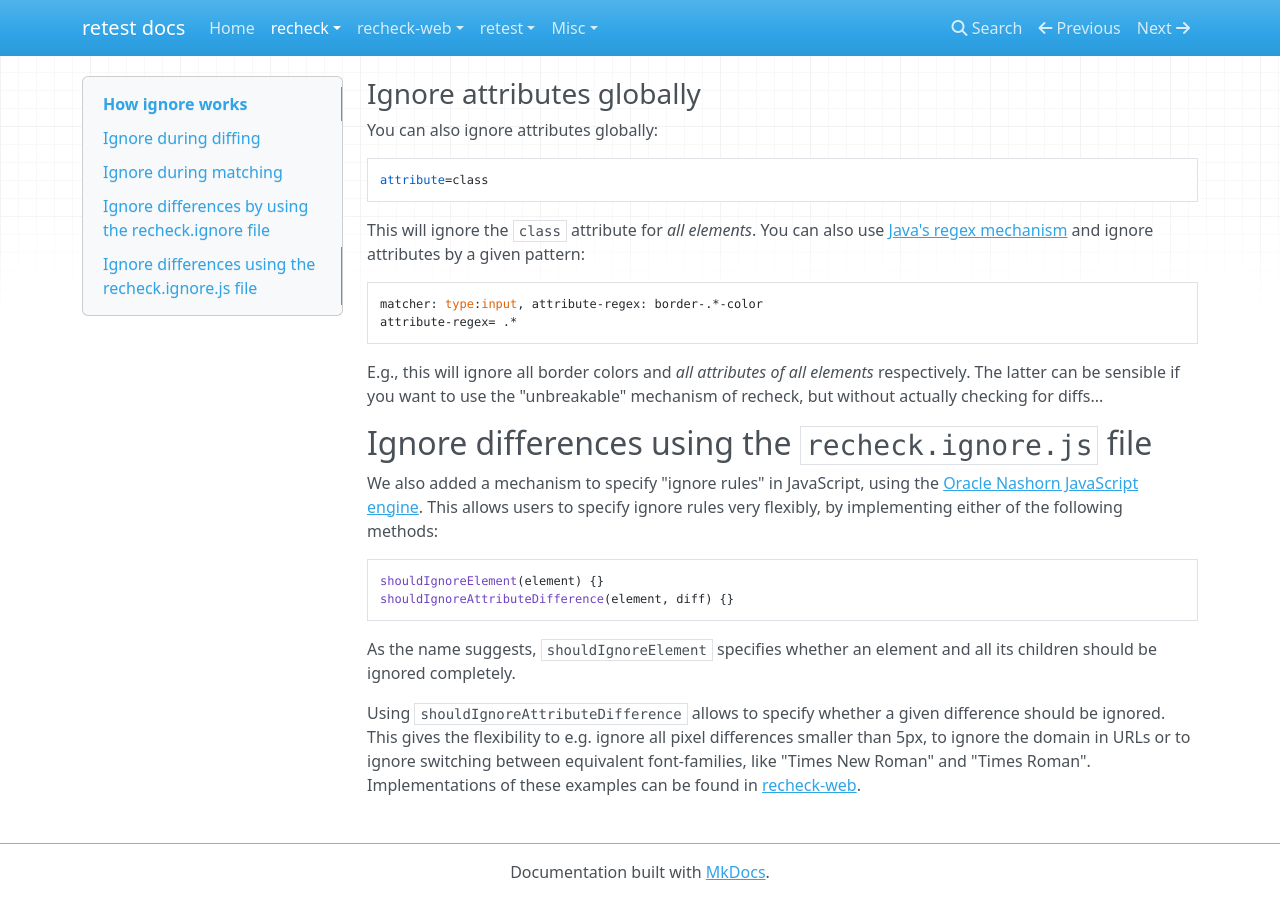
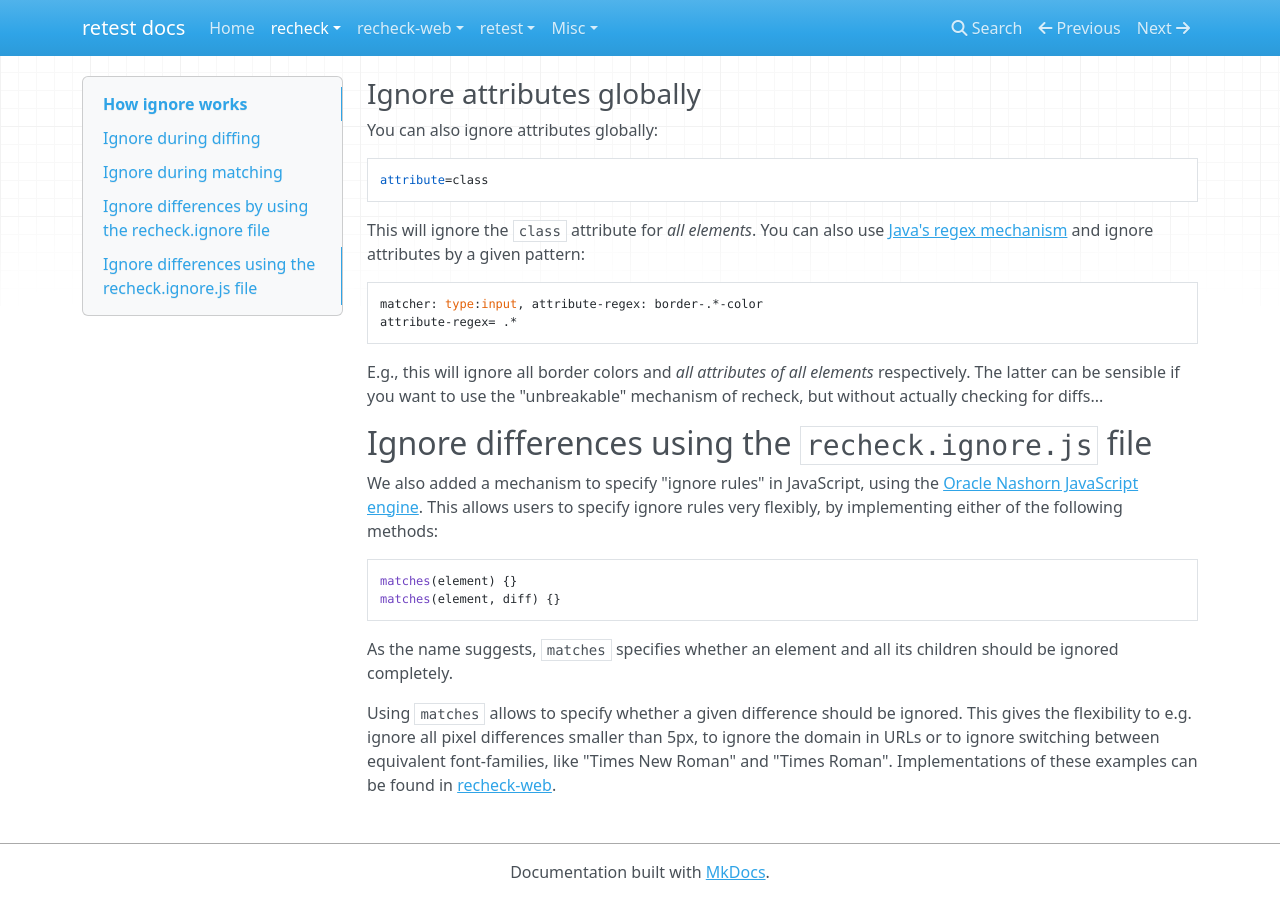
Before and after one commit to retest/docs, an MkDocs documentation site: the page built from docs/recheck/how-ignore-works-in-recheck.md, in a window 1280 px wide and 900 px high, scrolled down 1782 px. Built offline with MkDocs 1.6.1, drawn with Linux system fonts in a browser that asks for light colours; nearby versions of some CDN libraries.

Commit message:
Change the methode names

````diff
--- a/docs/recheck/how-ignore-works-in-recheck.md
+++ b/docs/recheck/how-ignore-works-in-recheck.md
@@ -84,10 +84,10 @@
 We also added a mechanism to specify "ignore rules" in JavaScript, using the [Oracle Nashorn JavaScript engine](https://en.wikipedia.org/wiki/Nashorn_(JavaScript_engine)). This allows users to specify ignore rules very flexibly, by implementing either of the following methods:
 
 ```
-shouldIgnoreElement(element) {}
-shouldIgnoreAttributeDifference(element, diff) {}
+matches(element) {}
+matches(element, diff) {}
 ```
 
-As the name suggests, `shouldIgnoreElement` specifies whether an element and all its children should be ignored completely.
+As the name suggests, `matches` specifies whether an element and all its children should be ignored completely.
 
-Using `shouldIgnoreAttributeDifference` allows to specify whether a given difference should be ignored. This gives the flexibility to e.g. ignore all pixel differences smaller than 5px, to ignore the domain in URLs or to ignore switching between equivalent font-families, like "Times New Roman" and "Times Roman". Implementations of these examples can be found in [recheck-web](https://github.com/retest/recheck-web/blob/master/.retest/recheck.ignore.js).
+Using `matches` allows to specify whether a given difference should be ignored. This gives the flexibility to e.g. ignore all pixel differences smaller than 5px, to ignore the domain in URLs or to ignore switching between equivalent font-families, like "Times New Roman" and "Times Roman". Implementations of these examples can be found in [recheck-web](https://github.com/retest/recheck-web/blob/master/.retest/recheck.ignore.js).
````
